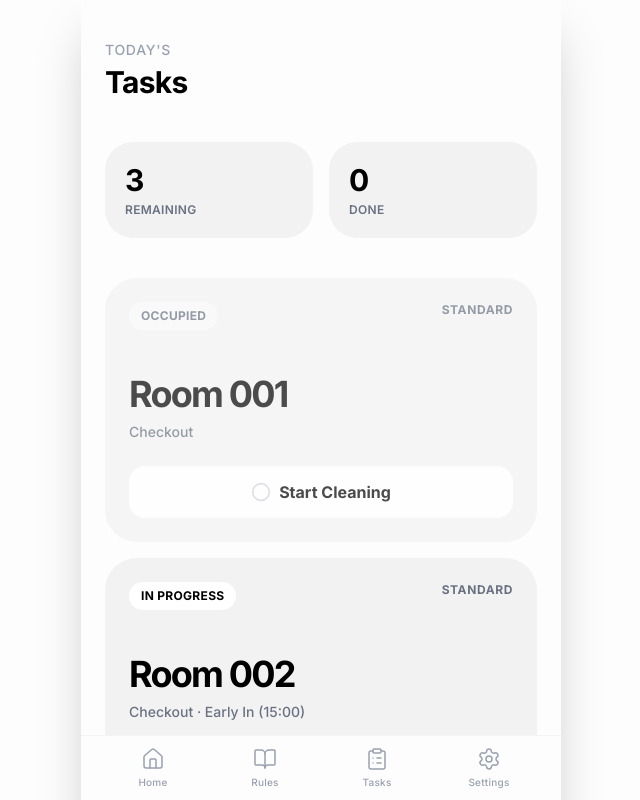
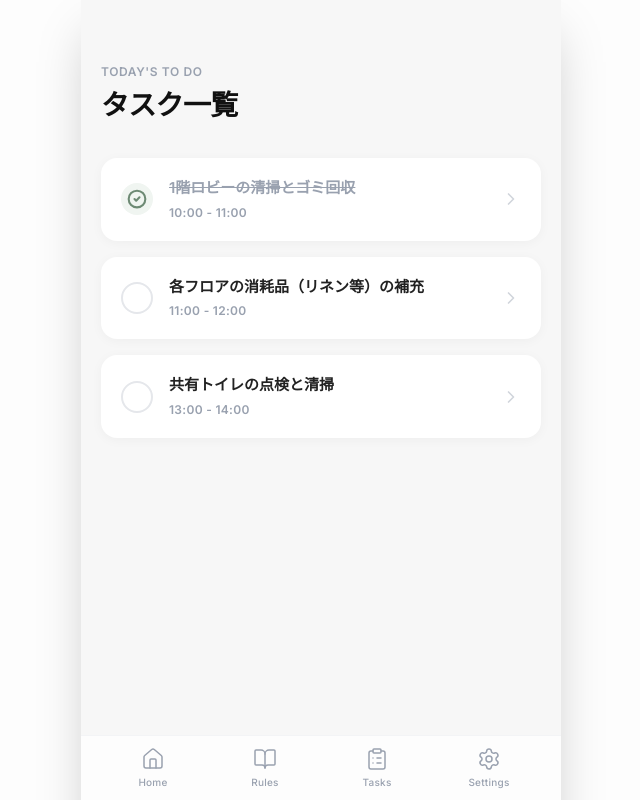
Before and after one commit to kazumakazuma0123/hotel-cleaning-app, a Next.js app: page /tasks in a window 1280 px wide. Shown: the top 800 px of the page, without its empty margins (319-959 px from the left). Built offline with nearby package versions, Linux system fonts and the light colour scheme.

Commit message:
feat(ui): redesign generic tasks page with vertical card layout

```diff
--- a/src/app/tasks/page.tsx
+++ b/src/app/tasks/page.tsx
@@ -1,127 +1,57 @@
 "use client";
 
-import { CheckCircle2, Circle } from "lucide-react";
+import { CheckCircle2, Circle, ChevronRight } from "lucide-react";
 import Link from "next/link";
-import { useRoomStore } from "@/store/useRoomStore";
 
 export default function TasksIndex() {
-    const rooms = useRoomStore((state) => state.rooms);
-
-    const remainingCount = rooms.filter(r => r.status === "before-cleaning" || r.status === "cleaning" || r.status === "occupied").length;
-    const doneCount = rooms.filter(r => r.status === "cleaned").length;
-
-    // Helper to get progress visually based on status
-    const getProgressStatus = (status: string) => {
-        if (status === "cleaned") return 100;
-        if (status === "cleaning") return 45; // Mock progress for cleaning
-        return 0;
-    };
+    const sampleTasks = [
+        { id: 1, title: "1階ロビーの清掃とゴミ回収", time: "10:00 - 11:00", status: "completed" },
+        { id: 2, title: "各フロアの消耗品（リネン等）の補充", time: "11:00 - 12:00", status: "pending" },
+        { id: 3, title: "共有トイレの点検と清掃", time: "13:00 - 14:00", status: "pending" },
+    ];
 
     return (
-        <div className="p-6 safe-top pb-24 min-h-screen bg-[#fdfdfd]">
-            <header className="mb-10 pt-4">
-                <p className="text-sm font-medium text-gray-400 mb-1 tracking-wider">TODAY'S</p>
-                <h1 className="text-3xl font-bold tracking-tight text-black leading-tight">
-                    Tasks
+        <div className="p-5 pb-24 min-h-screen bg-[#f7f7f7] pt-14">
+            <header className="mb-8 pt-2">
+                <p className="text-xs font-semibold text-gray-400 mb-1 tracking-wider uppercase">Today's To Do</p>
+                <h1 className="text-[28px] font-bold tracking-tight text-[#111]">
+                    タスク一覧
                 </h1>
             </header>
 
-            {/* Stats Summary Bento style */}
-            <div className="flex gap-4 mb-10">
-                <div className="flex-1 bg-[#f2f2f2] p-5 rounded-[28px]">
-                    <p className="text-3xl font-bold text-black mb-1">{remainingCount}</p>
-                    <p className="text-xs font-semibold tracking-wide text-gray-500 uppercase">Remaining</p>
-                </div>
-                <div className="flex-1 bg-[#f2f2f2] p-5 rounded-[28px]">
-                    <p className="text-3xl font-bold text-black mb-1">{doneCount}</p>
-                    <p className="text-xs font-semibold tracking-wide text-gray-500 uppercase">Done</p>
-                </div>
-            </div>
+            <div className="space-y-4">
+                {sampleTasks.map((task) => (
+                    <div
+                        key={task.id}
+                        className="bg-white rounded-2xl p-5 shadow-[0_2px_12px_rgba(0,0,0,0.04)] active:scale-[0.98] transition-transform flex items-center gap-4 cursor-pointer"
+                    >
+                        {/* Status Icon */}
+                        <div className="shrink-0">
+                            {task.status === "completed" ? (
+                                <div className="w-8 h-8 rounded-full bg-[#f0f5f1] flex items-center justify-center">
+                                    <CheckCircle2 className="w-5 h-5 text-[#6d8a74]" strokeWidth={2.5} />
+                                </div>
+                            ) : (
+                                <div className="w-8 h-8 rounded-full border-2 border-gray-200 flex items-center justify-center" />
+                            )}
+                        </div>
 
-            {/* Task List */}
-            <div className="space-y-4">
-                {rooms.map(room => {
-                    const isDone = room.status === "cleaned";
-                    const isWorking = room.status === "cleaning";
-                    const progress = getProgressStatus(room.status);
+                        {/* Task Content */}
+                        <div className="flex-1">
+                            <h3 className={`font-semibold text-[15px] leading-snug mb-1.5 ${task.status === "completed" ? "text-gray-400 line-through" : "text-[#222]"}`}>
+                                {task.title}
+                            </h3>
+                            <p className="text-xs font-semibold text-gray-400 tracking-wide">
+                                {task.time}
+                            </p>
+                        </div>
 
-                    if (isDone) {
-                        return (
-                            <Link href={`/tasks/${room.id}`} key={room.id} className="block bg-[#f9f9f9] rounded-[32px] p-6 active:bg-gray-100 transition-colors">
-                                <div className="flex justify-between items-start mb-8">
-                                    <div>
-                                        <span className="inline-block bg-[#e8efe9] text-[#6d8a74] text-xs font-bold px-3 py-1.5 rounded-full mb-3 tracking-wide">
-                                            DONE
-                                        </span>
-                                    </div>
-                                    <span className="text-xs font-bold text-gray-400 tracking-wider">
-                                        STANDARD
-                                    </span>
-                                </div>
-
-                                <div className="flex items-center justify-between">
-                                    <div>
-                                        <h3 className="text-4xl font-bold tracking-tighter text-gray-400 mb-1">Room {room.id}</h3>
-                                        <p className="text-sm font-medium text-gray-400">Completed at 11:30</p>
-                                    </div>
-                                    <CheckCircle2 className="w-8 h-8 text-[#8fa996]" />
-                                </div>
-                            </Link>
-                        );
-                    }
-
-                    if (isWorking) {
-                        return (
-                            <Link href={`/tasks/${room.id}`} key={room.id} className="block bg-[#f2f2f2] rounded-[32px] p-6 active:bg-gray-200 transition-colors">
-                                <div className="flex justify-between items-start mb-8">
-                                    <div>
-                                        <span className="inline-block bg-white text-black text-xs font-bold px-3 py-1.5 rounded-full mb-3 tracking-wide">
-                                            IN PROGRESS
-                                        </span>
-                                    </div>
-                                    <span className="text-xs font-bold text-gray-500 tracking-wider">
-                                        STANDARD
-                                    </span>
-                                </div>
-
-                                <h3 className="text-4xl font-bold tracking-tighter text-black mb-2">Room {room.id}</h3>
-                                <p className="text-sm font-medium text-gray-500 mb-6">Checkout {room.checkIn ? `· Early In (${room.checkIn})` : ''}</p>
-
-                                <div className="flex items-center justify-between mt-auto">
-                                     <div className="flex items-center gap-2">
-                                        <span className="w-2 h-2 rounded-full bg-black animate-pulse"></span>
-                                        <span className="text-sm font-bold text-black">Working...</span>
-                                    </div>
-                                    <span className="text-sm font-bold text-gray-400">{progress}%</span>
-                                </div>
-                            </Link>
-                        );
-                    }
-
-                    // To Do / Occupied
-                    return (
-                        <div key={room.id} className="bg-[#f2f2f2] rounded-[32px] p-6 opacity-70">
-                            <div className="flex justify-between items-start mb-8">
-                                <div>
-                                    <span className="inline-block bg-white/50 text-gray-500 text-xs font-bold px-3 py-1.5 rounded-full mb-3 tracking-wide uppercase">
-                                        {room.status === "occupied" ? "OCCUPIED" : "TO DO"}
-                                    </span>
-                                </div>
-                                <span className="text-xs font-bold text-gray-500 tracking-wider">
-                                    STANDARD
-                                </span>
-                            </div>
-
-                            <h3 className="text-4xl font-bold tracking-tighter text-black mb-2">Room {room.id}</h3>
-                            <p className="text-sm font-medium text-gray-500 mb-6">Checkout</p>
-
-                            <Link href={`/tasks/${room.id}`} className="w-full text-center bg-white text-black font-bold py-3.5 rounded-2xl active:scale-[0.98] transition-all flex justify-center items-center gap-2">
-                                <Circle className="w-5 h-5 text-gray-300" />
-                                Start Cleaning
-                            </Link>
+                        {/* Next arrow */}
+                        <div className="shrink-0">
+                            <ChevronRight className="w-5 h-5 text-gray-300" strokeWidth={2} />
                         </div>
-                    );
-                })}
+                    </div>
+                ))}
             </div>
         </div>
     );
```
